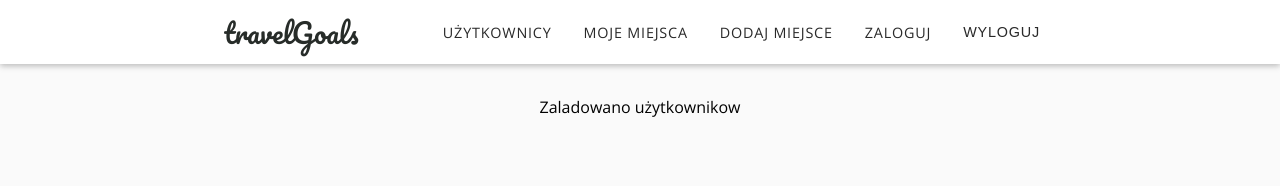
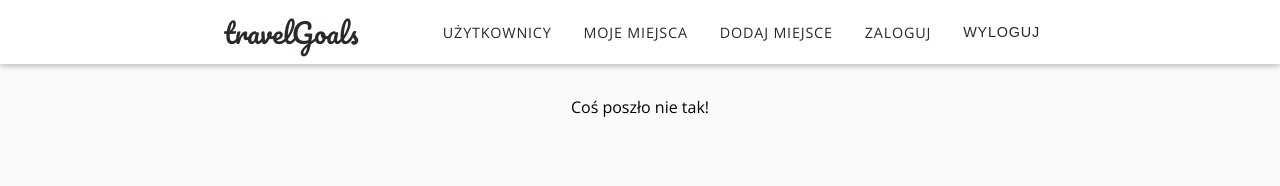
Before and after one commit to tranquilopablo/travel-goals, a React (Vite) app: page / in a window 1280 px wide. Shown: the top 186 px of the page. Built offline with nearby package versions, Linux system fonts and the light colour scheme.

Commit message:
add error maessage in users comp

```diff
--- a/src/pages/Users.jsx
+++ b/src/pages/Users.jsx
@@ -18,7 +18,7 @@ const USERS = [
 ];
 
 const Users = () => {
-  const [error, setError] = useState(false);
+  const [error, setError] = useState(true);
   const [isLoading, setIsLoading] = useState(false);
   const [loadedUsers, setLoadedUsers] = useState(true);
 
@@ -31,14 +31,18 @@ const Users = () => {
     fetchUsers();
   }, []);
 
+  // create later here error modal in case error
+  // update later UserList component
+
   return (
     <>
+      {error && <p>Coś poszło nie tak!</p>}
       {isLoading && (
         <div className="center">
           <LoadingSpinner />
         </div>
       )}
-      {!isLoading && loadedUsers && <UsersList items={loadedUsers} />}
+      {!isLoading && !error && loadedUsers && <UsersList items={loadedUsers} />}
     </>
   );
 };
```
